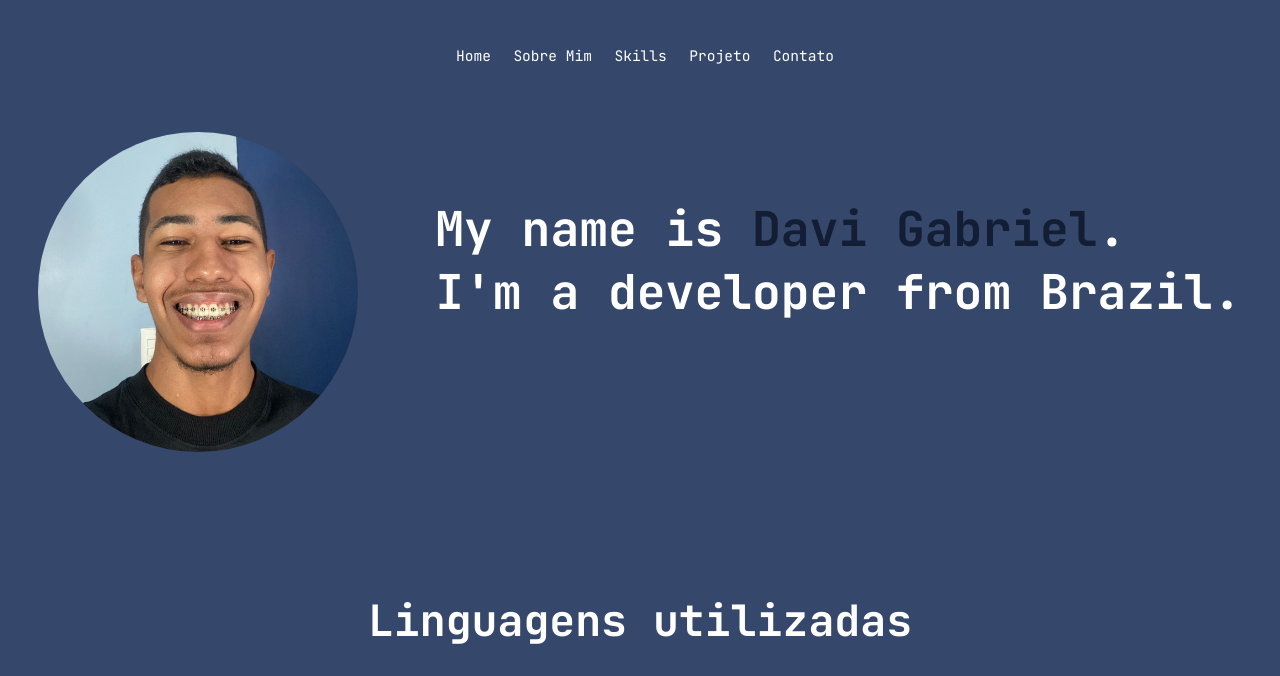
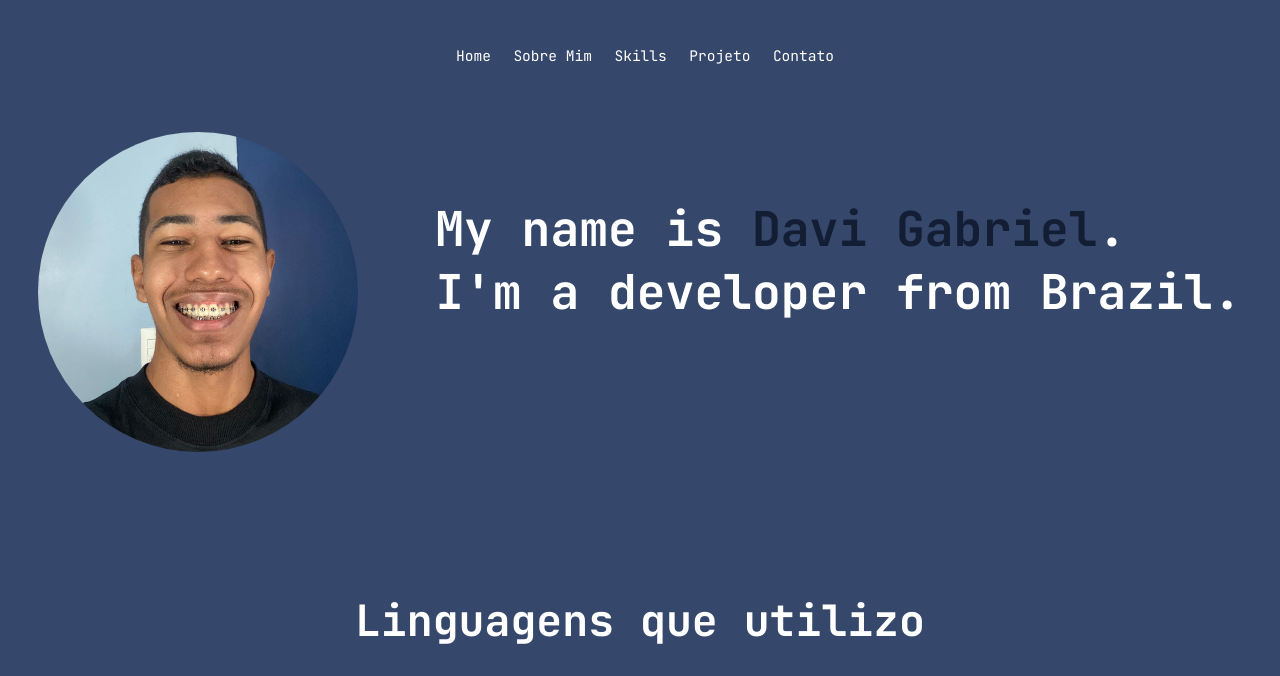
Before and after one commit to DaviGabrielMota/Portfolio, a plain HTML site: page index.html in a window 1280 px wide. Shown: the top 676 px of the page. Drawn offline with nearby package versions, Linux system fonts and the light colour scheme.

Commit message:
Update index

```diff
--- a/index.html
+++ b/index.html
@@ -34,7 +34,7 @@
             <div class="container_principal">
             <section class="container_principal_skills">
                 <div class="texto_skills">
-                    <h4>Linguagens utilizadas</h4>
+                    <h4>Linguagens que utilizo</h4>
                 </div>
                 <div class="container_skills">
                     <div><i class="devicon-html5-plain colored" ></i> </div>
```
